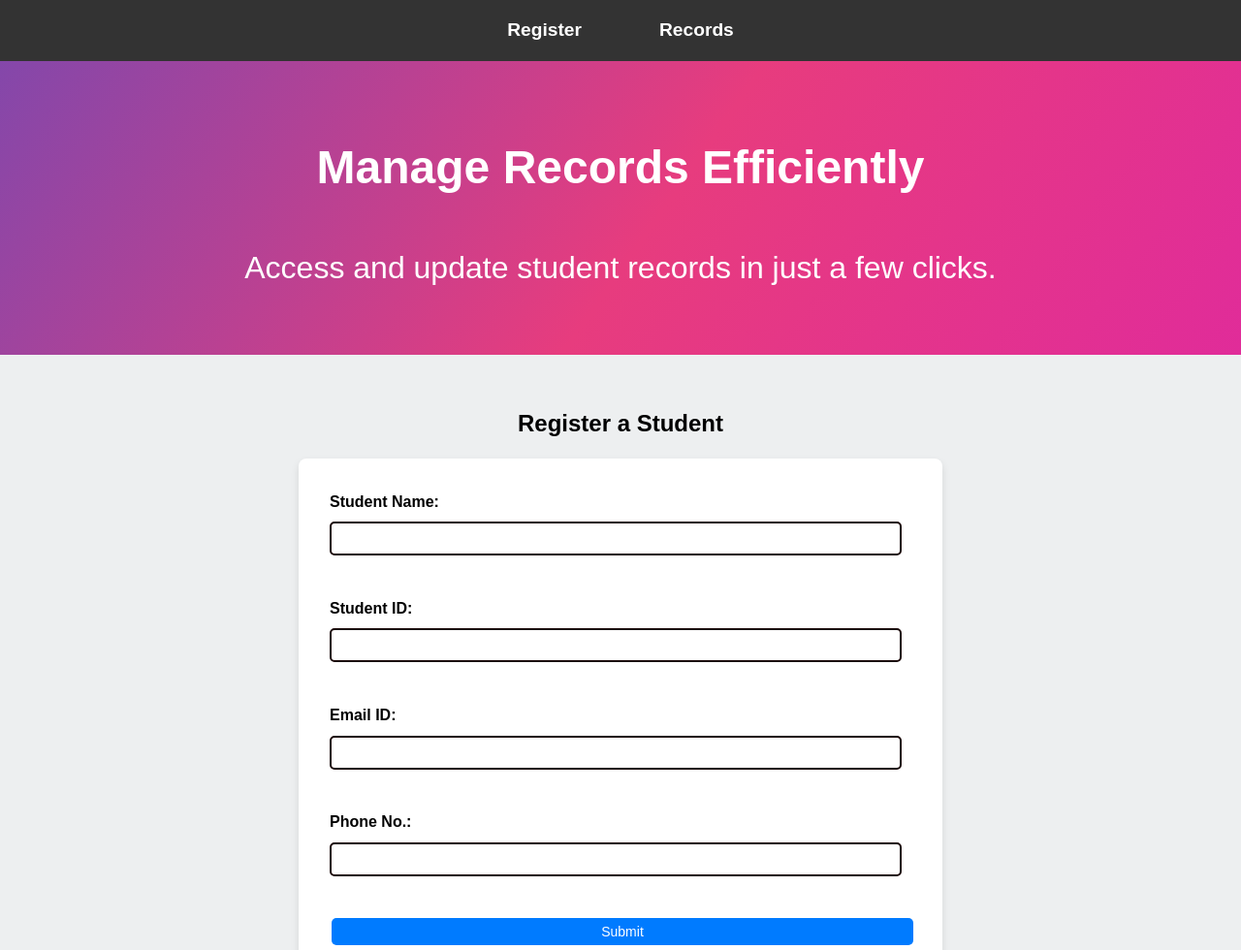
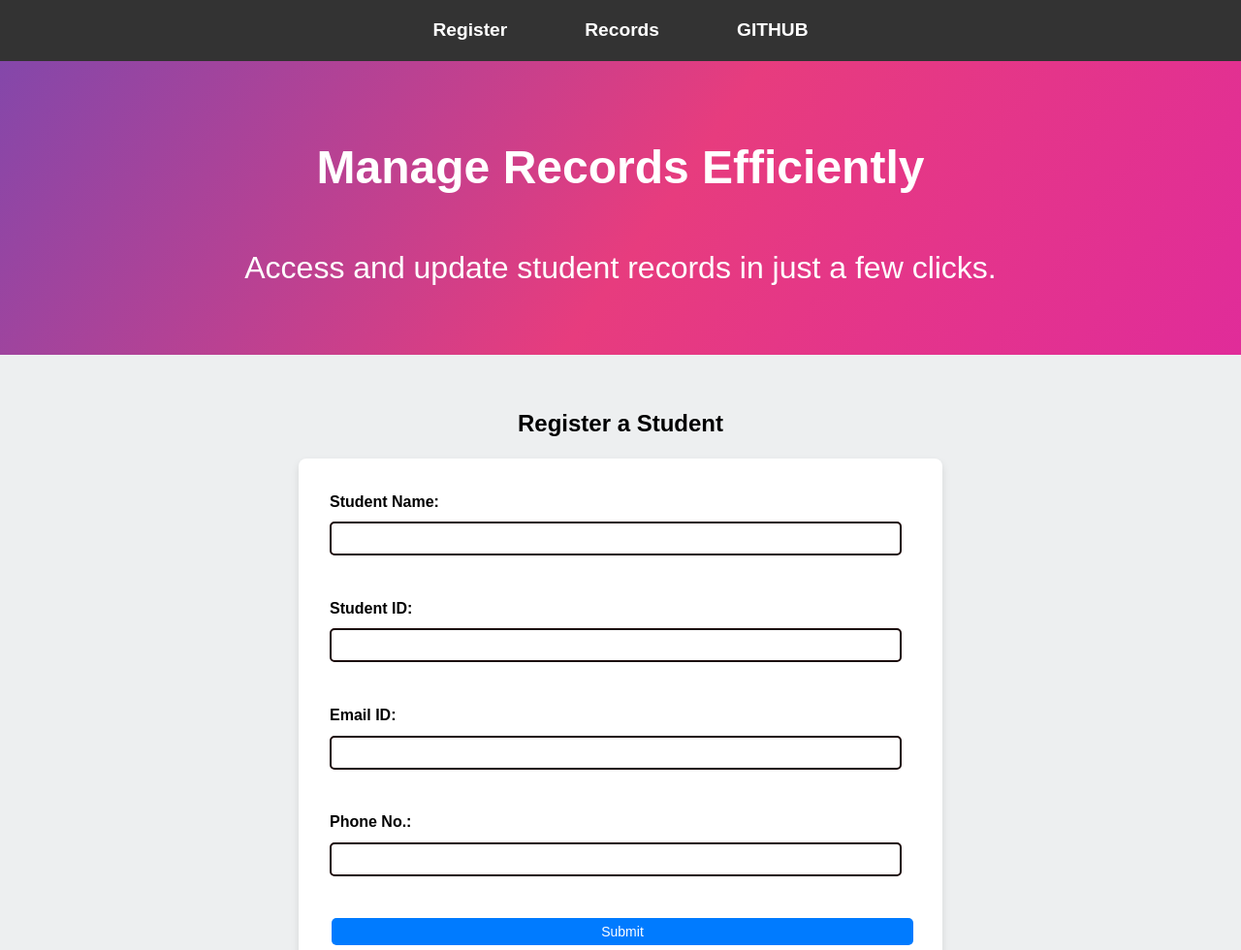
Before and after one commit to Ushnika09/JS-assignment, a plain HTML site: page index.html in a window 1280 px wide. Shown: the top 980 px of the page at 97% size. Drawn offline with Linux system fonts and the light colour scheme.

Commit message:
added github to links

```diff
--- a/index.html
+++ b/index.html
@@ -14,6 +14,7 @@
             <ul>
                 <li><a href="#register">Register</a></li>
                 <li><a href="#records">Records</a></li>
+                <li><a href="https://github.com/Ushnika09/JS-assignment.git">GITHUB</a></li>
             </ul>
         </nav>
     </header>
```
